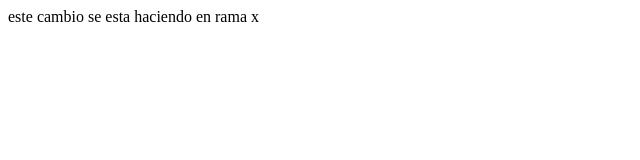
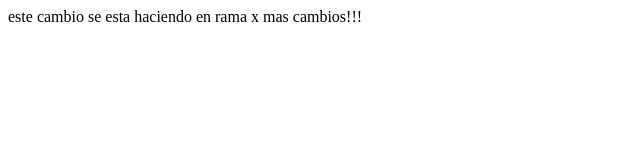
Before and after one commit to omardgz97/x, a plain HTML site: page index.html in a window 1280 px wide. Shown: the whole page, without its empty margins (0-640 px from the left). Drawn offline with Linux system fonts and the light colour scheme.

Commit message:
commit xx

```diff
--- a/index.html
+++ b/index.html
@@ -11,3 +11,4 @@
 </body>
 </html>
 este cambio se esta haciendo en rama x
+mas cambios!!!
```
